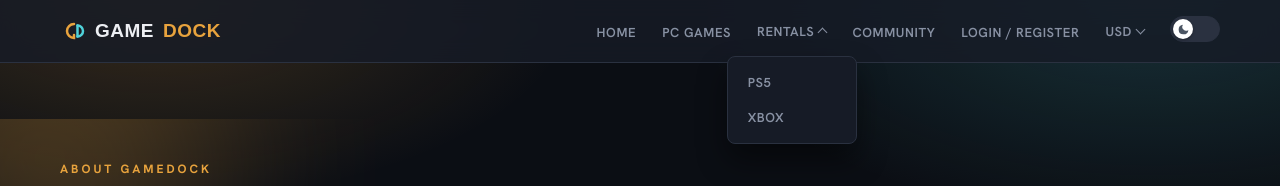
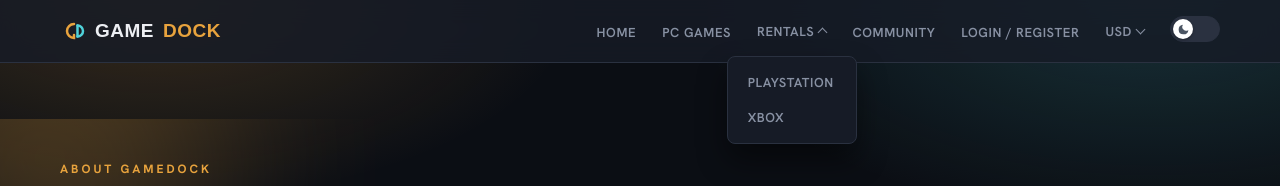
Before and after one commit to luminancexe/GameDock, a PHP site: page /about.php in a window 1280 px wide, after a click on "RENTALS". Shown: the top 186 px of the page. Run offline with PHP 8.4, Linux system fonts and the light colour scheme; some web fonts are replaced.

Commit message:
Updated upload of GameDock

```diff
--- a/includes/header.php
+++ b/includes/header.php
@@ -87,7 +87,7 @@ if (isset($_SESSION['user_id'])) {
                 <li class="dropdown <?php echo $active_nav === 'rentals' ? 'active' : ''; ?>">
                     <button class="dropdown-toggle <?php echo $active_nav === 'rentals' ? 'active' : ''; ?>" aria-haspopup="true" aria-expanded="false">Rentals</button>
                     <ul class="dropdown-menu">
-                        <li><a href="ps_rentals.php" class="<?php echo $current_page === 'ps_rentals.php' ? 'active' : ''; ?>">PS5</a></li>
+                        <li><a href="ps_rentals.php" class="<?php echo $current_page === 'ps_rentals.php' ? 'active' : ''; ?>">PlayStation</a></li>
                         <li><a href="xbox_rentals.php" class="<?php echo $current_page === 'xbox_rentals.php' ? 'active' : ''; ?>">Xbox</a></li>
                     </ul>
                 </li>
```
